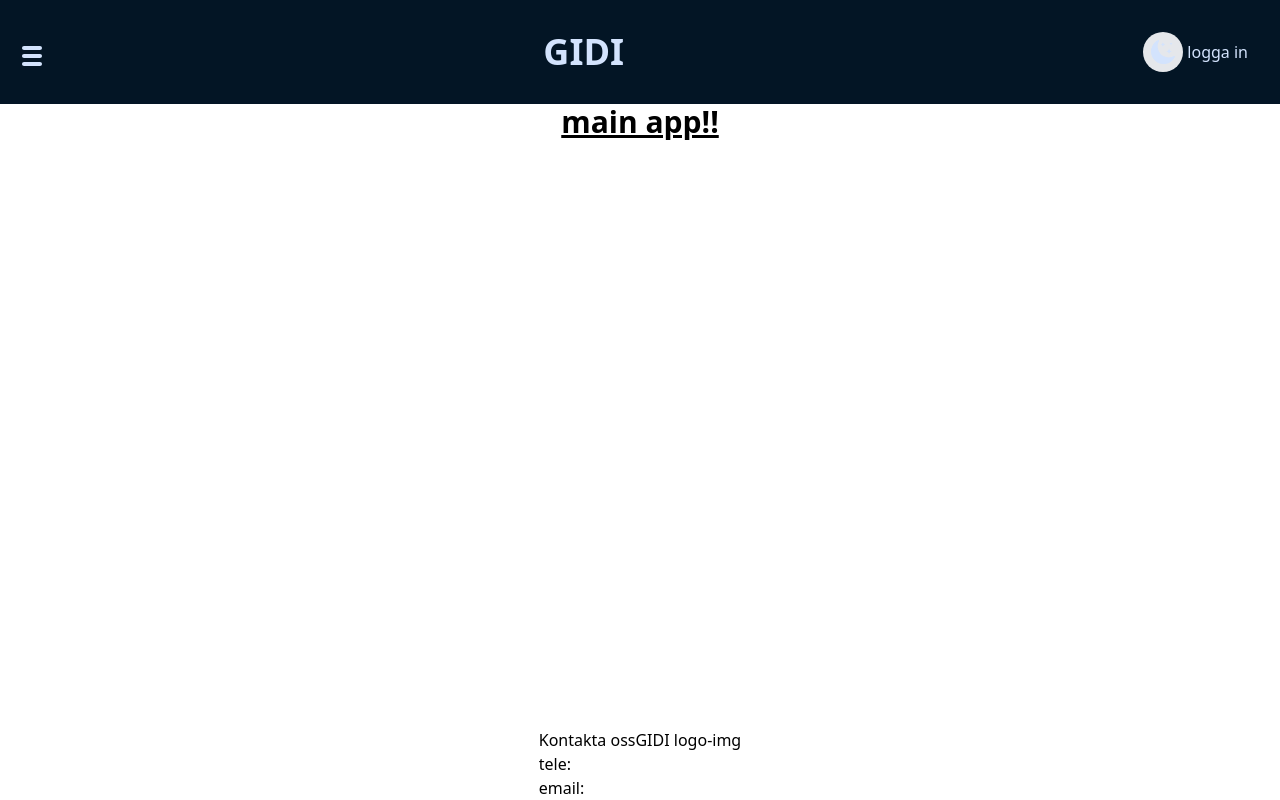
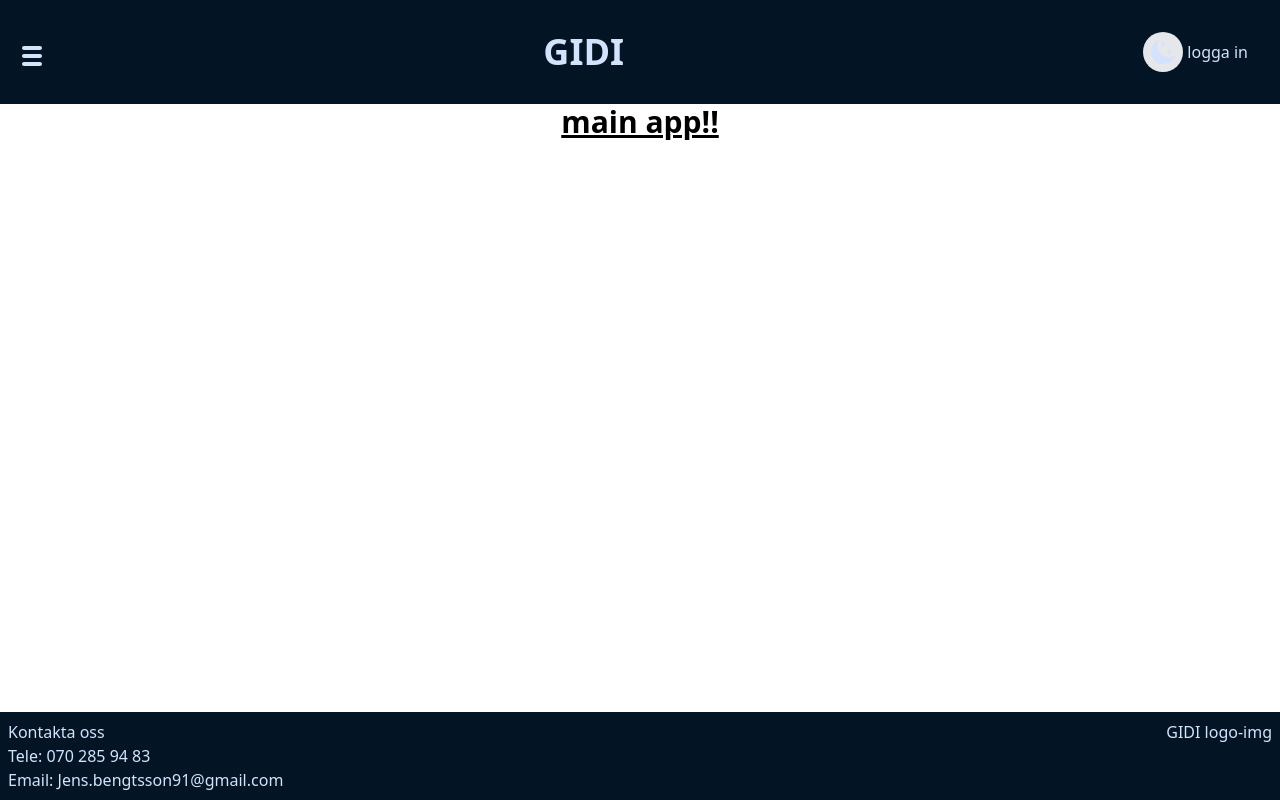
Before and after one commit to Taggen14/GIDI-client, a React (Vite) app: page / in a window 1280 px wide. Built offline with nearby package versions, Linux system fonts and the light colour scheme.

Commit message:
basic footer

```diff
--- a/src/components/Footer.tsx
+++ b/src/components/Footer.tsx
@@ -1,15 +1,13 @@
 export const Footer = () => {
 
     return (
-        <footer className="flex flex-row justify-center">
+        <footer className="bg-lightmode-main-bg dark:bg-darkmode-main-bg text-lightmode-prim-text dark:text-darkmode-prim-text flex flex-row justify-between p-2 gap-2">
             <div>
                 <h2>Kontakta oss</h2>
-                <p>tele:</p>
-                <p>email:</p>
+                <p>Tele: 070 285 94 83</p>
+                <p>Email: Jens.bengtsson91@gmail.com</p>
             </div>
-            <div>
-                GIDI logo-img
-            </div>
+            <p>GIDI logo-img</p>
         </footer>
     )
 }
```
